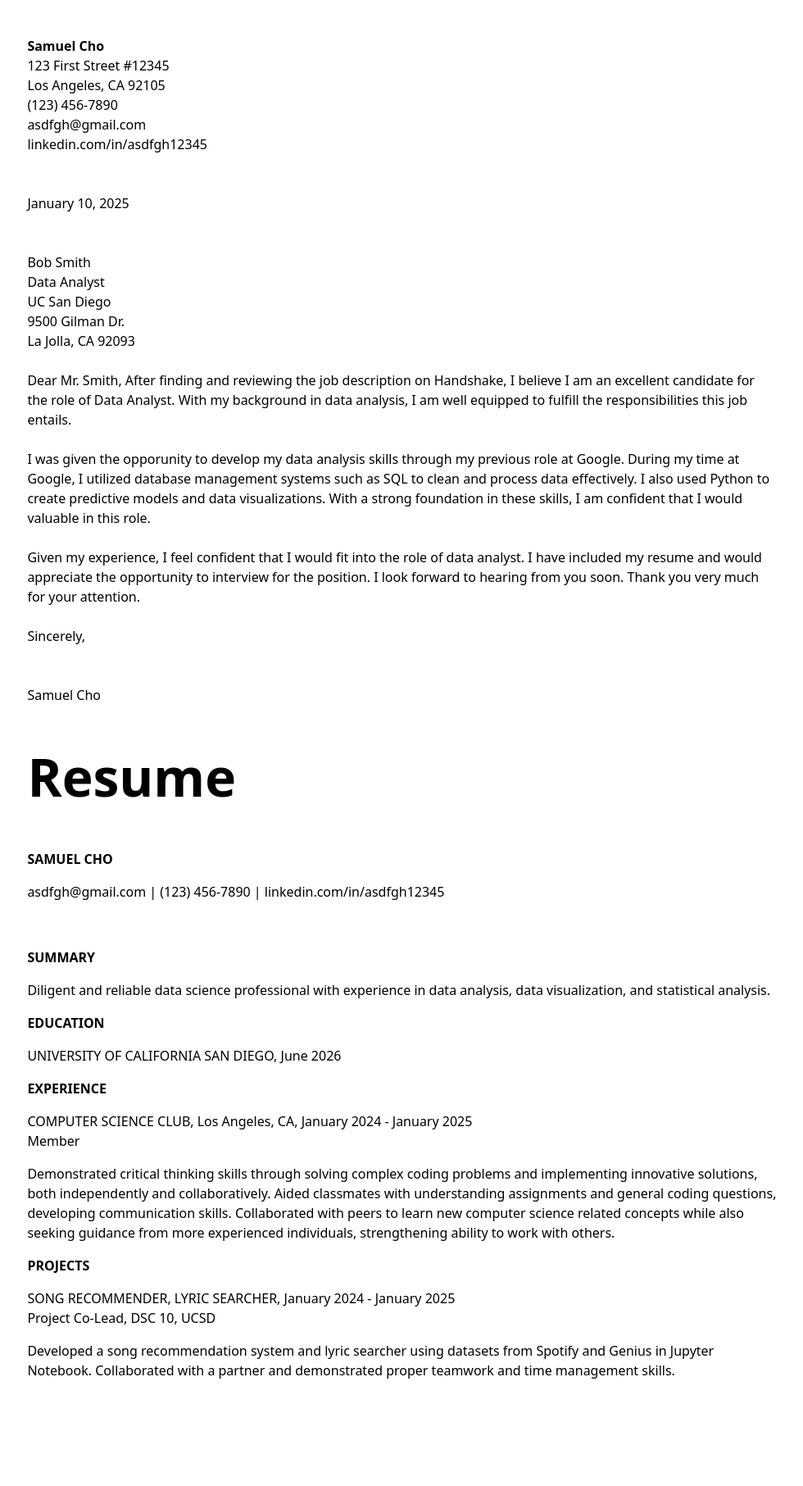
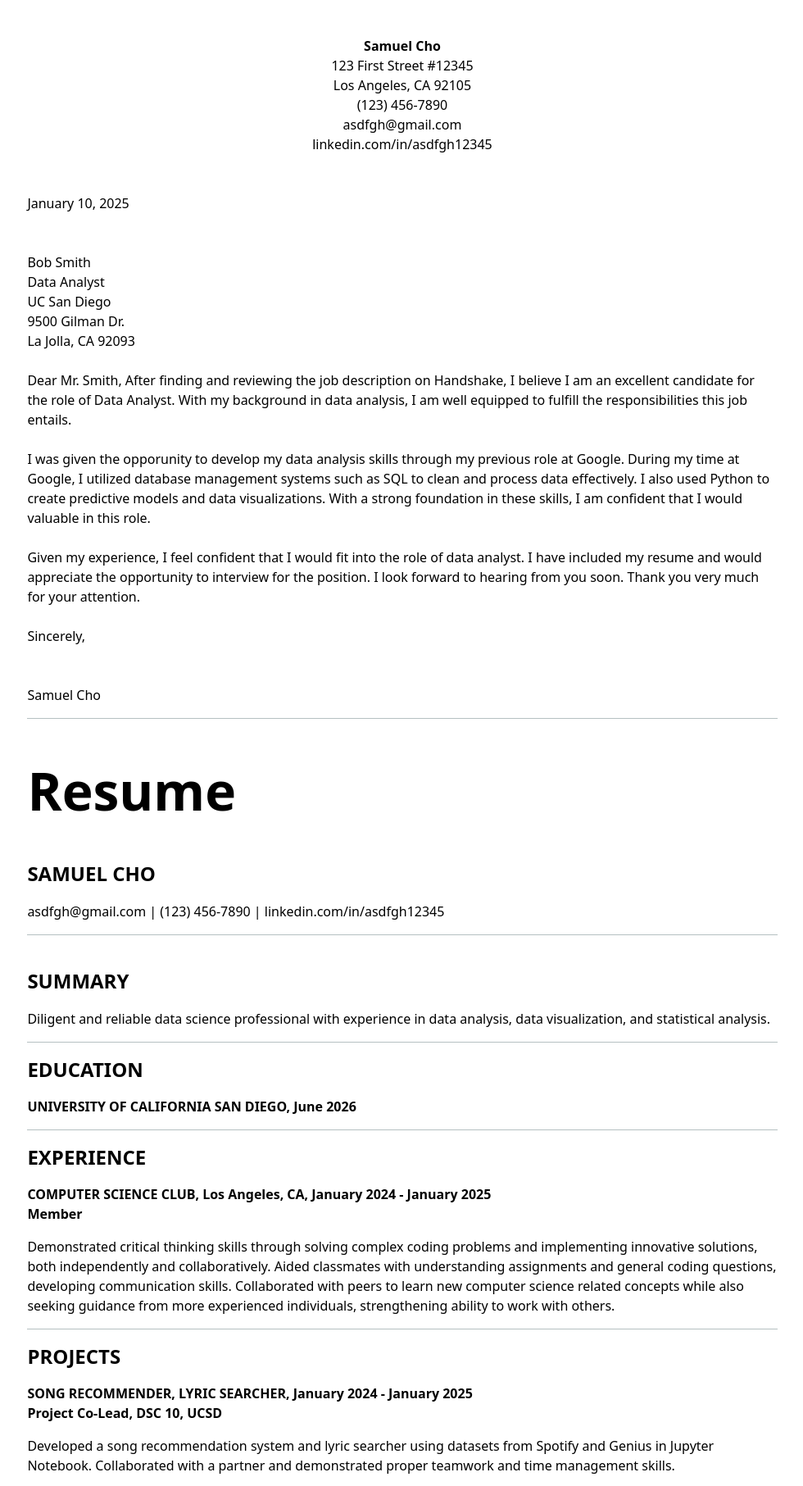
Before and after one commit to smacoh/portfolio, a plain HTML site: page resume/index.html in a window 1280 px wide. Shown: the part 182-1995 px from the top of the page at 82% size, without its empty margins (149-1129 px from the left). Before the commit the page ends 1882 px from the top, so only its background shows below. Drawn offline with Linux system fonts and the light colour scheme.

```diff
--- a/resume/index.html
+++ b/resume/index.html
@@ -19,12 +19,14 @@
         <h1>Cover Letter</h1>
         <article>
             <p>
+                <div class="contact-header">
                     <strong>Samuel Cho</strong><br>
                     123 First Street #12345<br>
                     Los Angeles, CA 92105<br>
                     (123) 456-7890<br>
                     asdfgh@gmail.com<br>
                     linkedin.com/in/asdfgh12345<br>
+                </div>
                 <br><br>
                 <time datetime="2025-01-10">January 10, 2025</time>
                 <br><br><br>
@@ -52,23 +54,25 @@
     <section id="resume">
         <h1>Resume</h1>
         <article>
-            <p><strong>SAMUEL CHO</strong></p>
+            <h2>SAMUEL CHO</h2>
             <p>asdfgh@gmail.com | (123) 456-7890 | linkedin.com/in/asdfgh12345</p>
         </article>
         <br>
         <article>
-            <p><strong>SUMMARY</strong></p>
+            <h2>SUMMARY</h2>
             <p>Diligent and reliable data science professional with experience in data analysis, data visualization, and statistical analysis.</p>
         </article>
         <article>
-            <p><strong>EDUCATION</strong></p>
-            <p>UNIVERSITY OF CALIFORNIA SAN DIEGO, <time datetime="2026-06">June 2026</time>
+            <h2>EDUCATION</h2>
+            <p><strong>UNIVERSITY OF CALIFORNIA SAN DIEGO, <time datetime="2026-06">June 2026</time></strong></p>
         </article>
         <article>
-            <p><strong>EXPERIENCE</strong></p>
+            <h2>EXPERIENCE</h2>
             <p>
+                <strong>
                 COMPUTER SCIENCE CLUB, Los Angeles, CA, <time datetime="2024-01/2025-01">January 2024 - January 2025</time><br>
                 Member<br>
+                </strong>
                 <ul>
                     <li>Demonstrated critical thinking skills through solving complex coding problems and implementing innovative solutions,
                         both independently and collaboratively.</li>
@@ -79,10 +83,12 @@
             </p>
         </article>
         <article>
-            <p><strong>PROJECTS</strong></p>
+            <h2>PROJECTS</h2>
             <p>
+                <strong>
                 SONG RECOMMENDER, LYRIC SEARCHER, <time datetime="2024-01/2025-01">January 2024 - January 2025</time><br>
                 Project Co-Lead, DSC 10, UCSD<br>
+                </strong>
                 <ul>
                     <li>Developed a song recommendation system and lyric searcher using datasets from Spotify and Genius in Jupyter Notebook.</li>
                     <li>Collaborated with a partner and demonstrated proper teamwork and time management skills.</li>
--- a/style.css
+++ b/style.css
@@ -56,13 +56,15 @@
   gap: 1em;
 }
 
-/* label {
+label {
+  display: grid;
+  grid-template-columns: subgrid;
   grid-column: 1 / -1;
-} */
+}
 
 button {
   grid-column: 1 / -1;
-  height: 30px;
+  padding: 0.5em;
 }
 
 .projects {
@@ -90,3 +92,11 @@
   line-height: 1.1;
   text-wrap: balance;
 }
+
+#cv article, #resume article {
+  border-bottom: 1px solid oklch(80% 3% 200);
+}
+
+.contact-header {
+  text-align: center;
+}
```
Also changed, not shown: contact/index.html (+12 -6 lines). Lines whose indentation alone changed are shown as unchanged.
